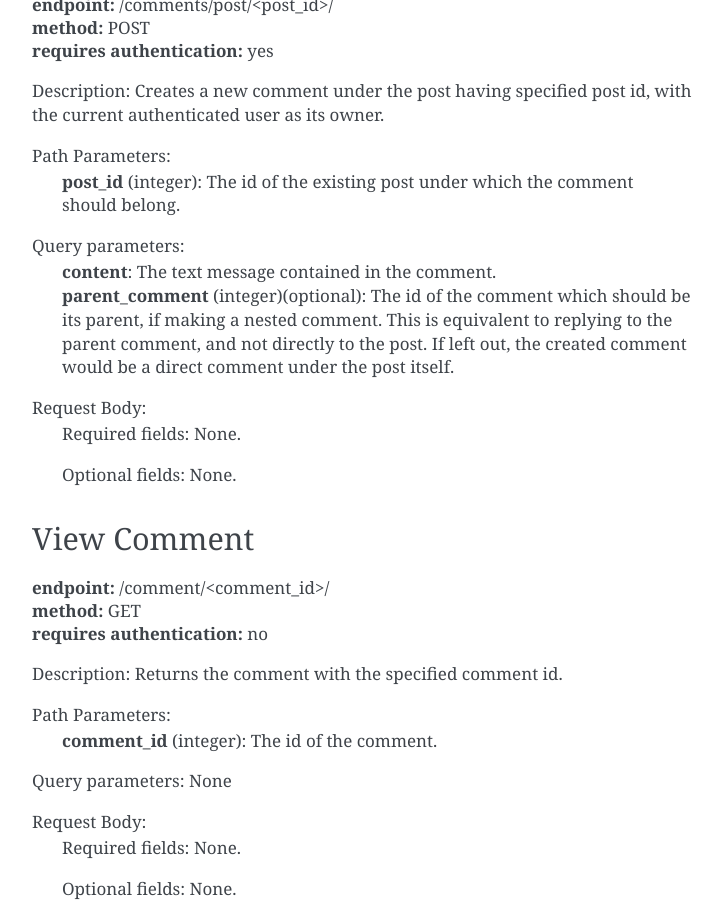
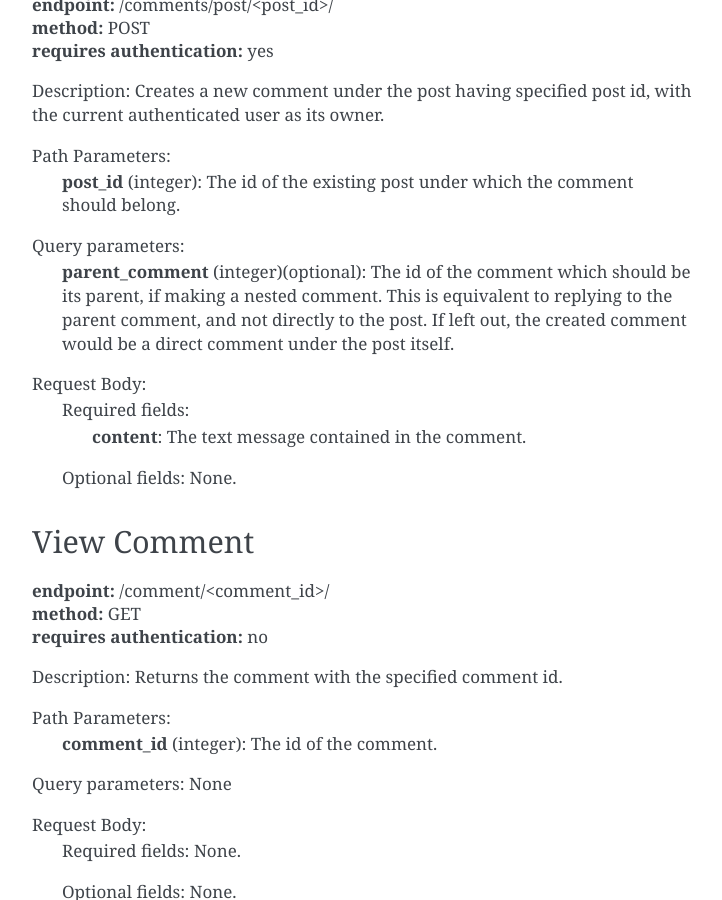
Before and after one commit to useinkwell/Inkwell-app, a Sphinx documentation site: the page built from docs/source/endpoints/comments.rst, in a window 1280 px wide and 900 px high, scrolled down 758 px. Shown: the whole window, without its empty margins (388-1110 px from the left). Built offline with Sphinx 7.4.7, drawn with Linux system fonts in a browser that asks for light colours.

```diff
--- a/docs/source/endpoints/comments.rst
+++ b/docs/source/endpoints/comments.rst
@@ -35,11 +35,11 @@ Path Parameters:
 	**post_id** (integer): The id of the existing post under which the comment should belong.
 
 Query parameters:
-	| **content**: The text message contained in the comment.
-	| **parent_comment** (integer)(optional): The id of the comment which should be its parent, if making a nested comment. This is equivalent to replying to the parent comment, and not directly to the post. If left out, the created comment would be a direct comment under the post itself.
+	**parent_comment** (integer)(optional): The id of the comment which should be its parent, if making a nested comment. This is equivalent to replying to the parent comment, and not directly to the post. If left out, the created comment would be a direct comment under the post itself.
 
 Request Body:
-	Required fields: None.
+	Required fields:
+		**content**: The text message contained in the comment.
 
 	Optional fields: None.
 
--- a/docs/source/usage.rst
+++ b/docs/source/usage.rst
@@ -30,7 +30,7 @@ Passing data into a request
 The data passed into a request could be any of these 3 types: The request **body**, a **path parameter** or a **query parameter**.
 	- Data passed into the request body is synonymous to the data passed on submitting a html form and can either be *required* (must be provided) or *optional*.
 	- Path parameters are passed in the URl and take the form **/post/<post_id>/** where **post_id** is the parameter in this scenario. Path parameters are mandatory (required) unless specified otherwise.
-	- Query parameters are also passed into the URL and are optional in most cases. They take the form **/posts/?page=2&page_size=10** where **page** and **page_size** are the query parameters in this scenario.
+	- Query parameters are also passed into the URL but unlike the path parameters, query parameters are completely optional. They take the form **/posts/?page=2&page_size=10** where **page** and **page_size** are the query parameters in this scenario.
 
 Authenticating an endpoint
 ~~~~~~~~~~~~~~~~~~~~~~~~~~
```
